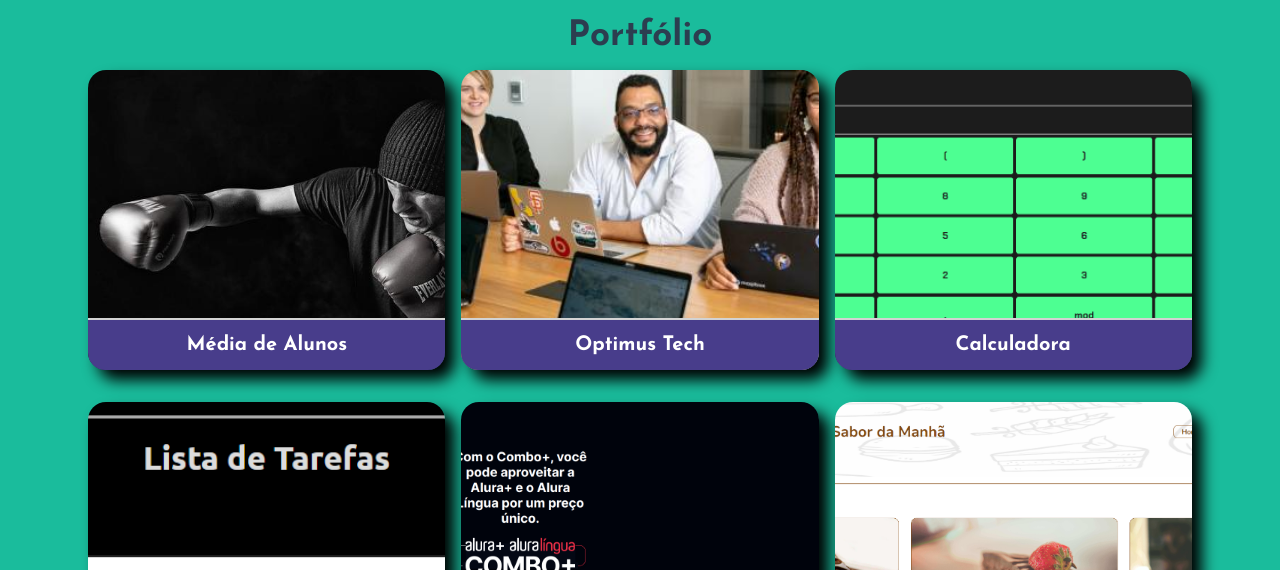
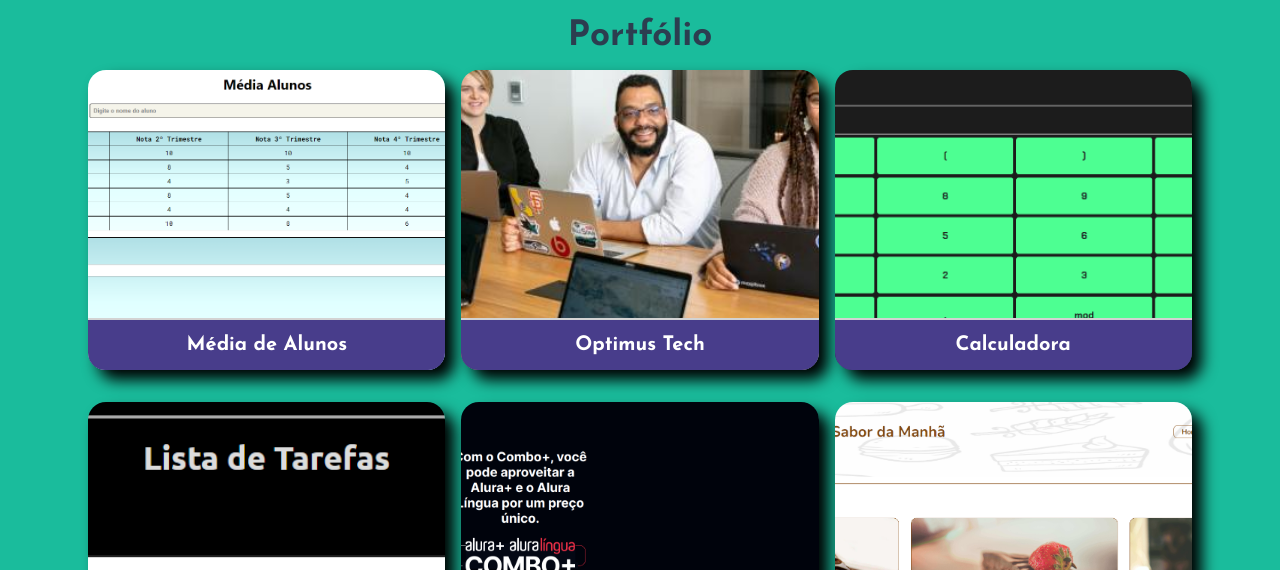
Before and after one commit to rodrigo-nasc/Meu-Site, a plain HTML site: page index.html in a window 1280 px wide. Shown: the part 803-1373 px from the top of the page. Drawn offline with Linux system fonts and the light colour scheme; a web font is replaced by a local one.

Commit message:
Imagem e estilo

```diff
--- a/style/style.css
+++ b/style/style.css
@@ -157,7 +157,7 @@
 }
 
 .card1 {
-    background: url(../img/site1.jpg);
+    background: url(../img/media.png);
     background-repeat: no-repeat;
     background-position: center;
     background-size: cover;
```
Also changed, not shown: img/media.png (added).
